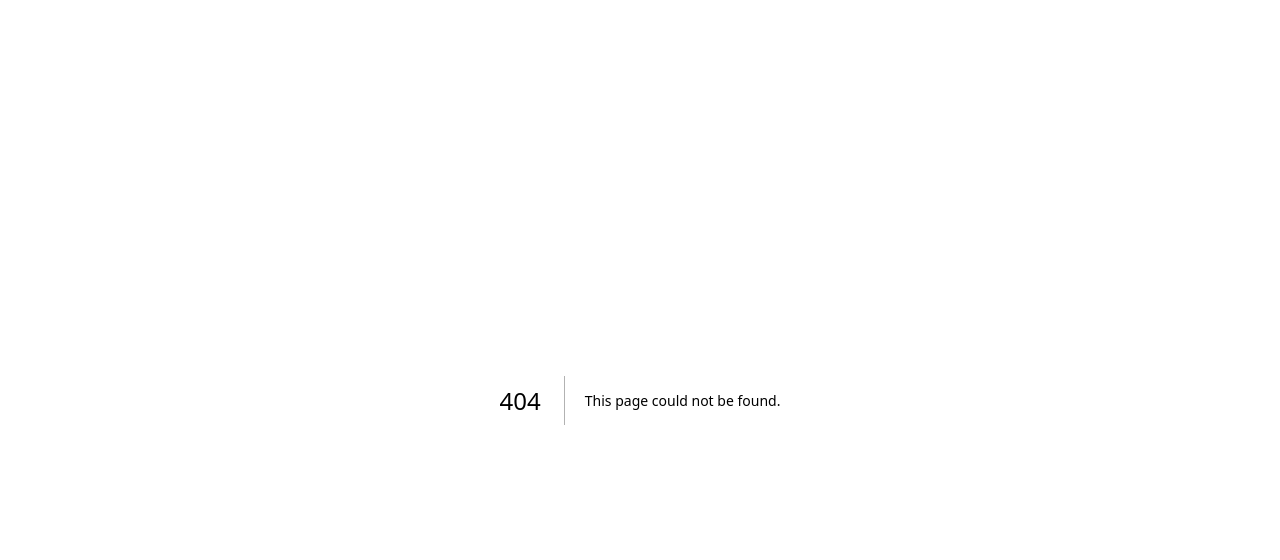
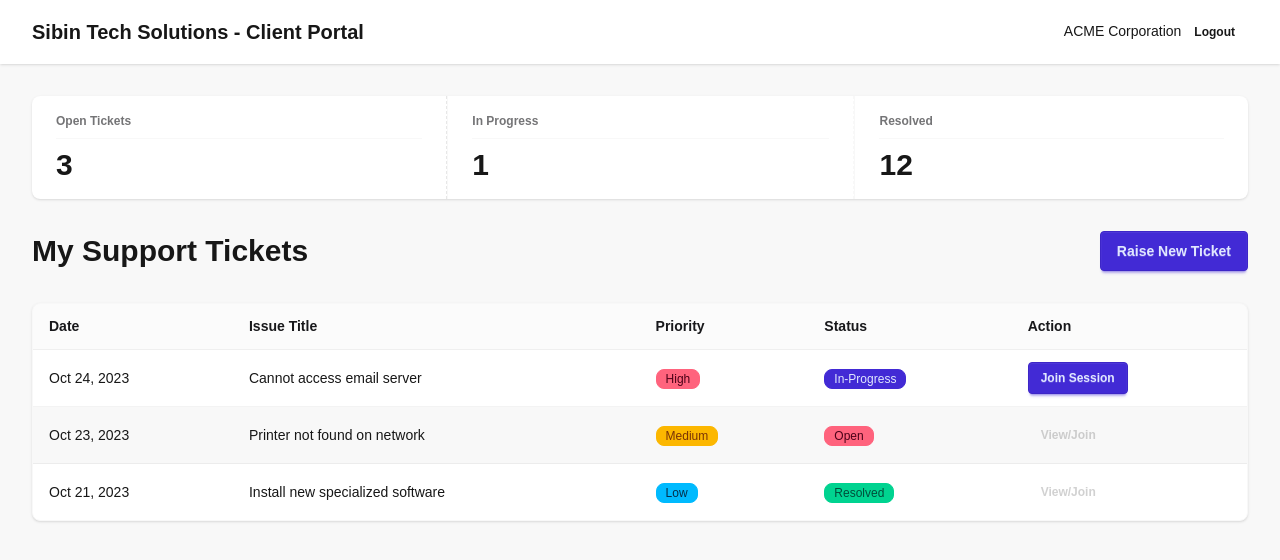
Before and after one commit to SubhanRaj/sibin-helpdesk, a Next.js app: page /client/dashboard in a window 1280 px wide. Before the commit this address had no page. Shown: the top 560 px of the page. Built offline with nearby package versions, Linux system fonts and the light colour scheme.

Commit message:
feat: implement Phase 3 Client Dashboard UI according to specific wireframe

```diff
--- /dev/null
+++ b/src/app/client/dashboard/NewTicketModal.tsx
@@ -0,0 +1,83 @@
+"use client";
+
+import { useRef } from "react";
+
+export default function NewTicketModal() {
+    const modalRef = useRef<HTMLDialogElement>(null);
+
+    return (
+        <>
+            <button
+                className="btn btn-primary"
+                onClick={() => modalRef.current?.showModal()}
+            >
+                Raise New Ticket
+            </button>
+
+            <dialog ref={modalRef} className="modal">
+                <div className="modal-box">
+                    <h3 className="font-bold text-lg">Create New Ticket</h3>
+                    <p className="py-4 text-sm text-base-content/70">
+                        Please provide the details of your issue below, and our support team will assist you shortly.
+                    </p>
+
+                    <form className="space-y-4" onSubmit={(e) => {
+                        e.preventDefault();
+                        // Placeholder for form submission
+                        modalRef.current?.close();
+                    }}>
+                        <div className="form-control w-full">
+                            <label className="label">
+                                <span className="label-text font-medium">Title</span>
+                            </label>
+                            <input
+                                type="text"
+                                placeholder="Brief summary of the issue"
+                                className="input input-bordered w-full"
+                                required
+                            />
+                        </div>
+
+                        <div className="form-control w-full">
+                            <label className="label">
+                                <span className="label-text font-medium">Description</span>
+                            </label>
+                            <textarea
+                                className="textarea textarea-bordered h-24 w-full"
+                                placeholder="Detailed description of the problem"
+                                required
+                            ></textarea>
+                        </div>
+
+                        <div className="form-control w-full">
+                            <label className="label">
+                                <span className="label-text font-medium">Priority</span>
+                            </label>
+                            <select className="select select-bordered w-full" defaultValue="medium">
+                                <option value="low">Low</option>
+                                <option value="medium">Medium</option>
+                                <option value="high">High</option>
+                            </select>
+                        </div>
+
+                        <div className="modal-action">
+                            <button
+                                type="button"
+                                className="btn btn-ghost"
+                                onClick={() => modalRef.current?.close()}
+                            >
+                                Cancel
+                            </button>
+                            <button type="submit" className="btn btn-primary">
+                                Submit Ticket
+                            </button>
+                        </div>
+                    </form>
+                </div>
+                <form method="dialog" className="modal-backdrop">
+                    <button>close</button>
+                </form>
+            </dialog>
+        </>
+    );
+}
--- /dev/null
+++ b/src/app/client/dashboard/page.tsx
@@ -0,0 +1,95 @@
+import NewTicketModal from "./NewTicketModal";
+
+export default function ClientDashboardPage() {
+    return (
+        <div className="space-y-8 max-w-7xl mx-auto">
+            {/* Stats Row */}
+            <div className="stats shadow w-full bg-base-100">
+                <div className="stat">
+                    <div className="stat-title border-b border-base-200 pb-2 mb-2 font-semibold">Open Tickets</div>
+                    <div className="stat-value text-3xl">3</div>
+                </div>
+
+                <div className="stat border-l border-base-200">
+                    <div className="stat-title border-b border-base-200 pb-2 mb-2 font-semibold">In Progress</div>
+                    <div className="stat-value text-3xl">1</div>
+                </div>
+
+                <div className="stat border-l border-base-200">
+                    <div className="stat-title border-b border-base-200 pb-2 mb-2 font-semibold">Resolved</div>
+                    <div className="stat-value text-3xl">12</div>
+                </div>
+            </div>
+
+            {/* Main Action Header */}
+            <div className="flex flex-col sm:flex-row justify-between items-start sm:items-center gap-4">
+                <h1 className="text-3xl font-bold">My Support Tickets</h1>
+                <NewTicketModal />
+            </div>
+
+            {/* Tickets Table */}
+            <div className="card bg-base-100 shadow-sm border border-base-200">
+                <div className="card-body p-0">
+                    <div className="overflow-x-auto">
+                        <table className="table table-zebra w-full">
+                            {/* head */}
+                            <thead className="bg-base-200/50 text-base-content">
+                                <tr>
+                                    <th>Date</th>
+                                    <th>Issue Title</th>
+                                    <th>Priority</th>
+                                    <th>Status</th>
+                                    <th>Action</th>
+                                </tr>
+                            </thead>
+                            <tbody>
+                                {/* row 1 */}
+                                <tr>
+                                    <td className="whitespace-nowrap">Oct 24, 2023</td>
+                                    <td className="font-medium">Cannot access email server</td>
+                                    <td>
+                                        <span className="badge badge-error badge-sm">High</span>
+                                    </td>
+                                    <td>
+                                        <span className="badge badge-primary badge-sm">In-Progress</span>
+                                    </td>
+                                    <td>
+                                        <button className="btn btn-sm btn-primary">Join Session</button>
+                                    </td>
+                                </tr>
+                                {/* row 2 */}
+                                <tr>
+                                    <td className="whitespace-nowrap">Oct 23, 2023</td>
+                                    <td className="font-medium">Printer not found on network</td>
+                                    <td>
+                                        <span className="badge badge-warning badge-sm">Medium</span>
+                                    </td>
+                                    <td>
+                                        <span className="badge badge-error badge-sm">Open</span>
+                                    </td>
+                                    <td>
+                                        <button className="btn btn-sm btn-ghost" disabled>View/Join</button>
+                                    </td>
+                                </tr>
+                                {/* row 3 */}
+                                <tr>
+                                    <td className="whitespace-nowrap">Oct 21, 2023</td>
+                                    <td className="font-medium">Install new specialized software</td>
+                                    <td>
+                                        <span className="badge badge-info badge-sm">Low</span>
+                                    </td>
+                                    <td>
+                                        <span className="badge badge-success badge-sm">Resolved</span>
+                                    </td>
+                                    <td>
+                                        <button className="btn btn-sm btn-ghost" disabled>View/Join</button>
+                                    </td>
+                                </tr>
+                            </tbody>
+                        </table>
+                    </div>
+                </div>
+            </div>
+        </div>
+    );
+}
--- /dev/null
+++ b/src/app/client/layout.tsx
@@ -0,0 +1,26 @@
+import React from "react";
+
+export default function ClientLayout({
+    children,
+}: {
+    children: React.ReactNode;
+}) {
+    return (
+        <div className="min-h-screen bg-base-200">
+            <div className="navbar bg-base-100 shadow-sm px-8">
+                <div className="flex-1">
+                    <a className="text-xl font-bold">Sibin Tech Solutions - Client Portal</a>
+                </div>
+                <div className="flex-none gap-4">
+                    <span className="font-medium text-sm hidden sm:inline-block">
+                        ACME Corporation
+                    </span>
+                    <button className="btn btn-ghost btn-sm">Logout</button>
+                </div>
+            </div>
+            <main className="p-8">
+                {children}
+            </main>
+        </div>
+    );
+}
```
